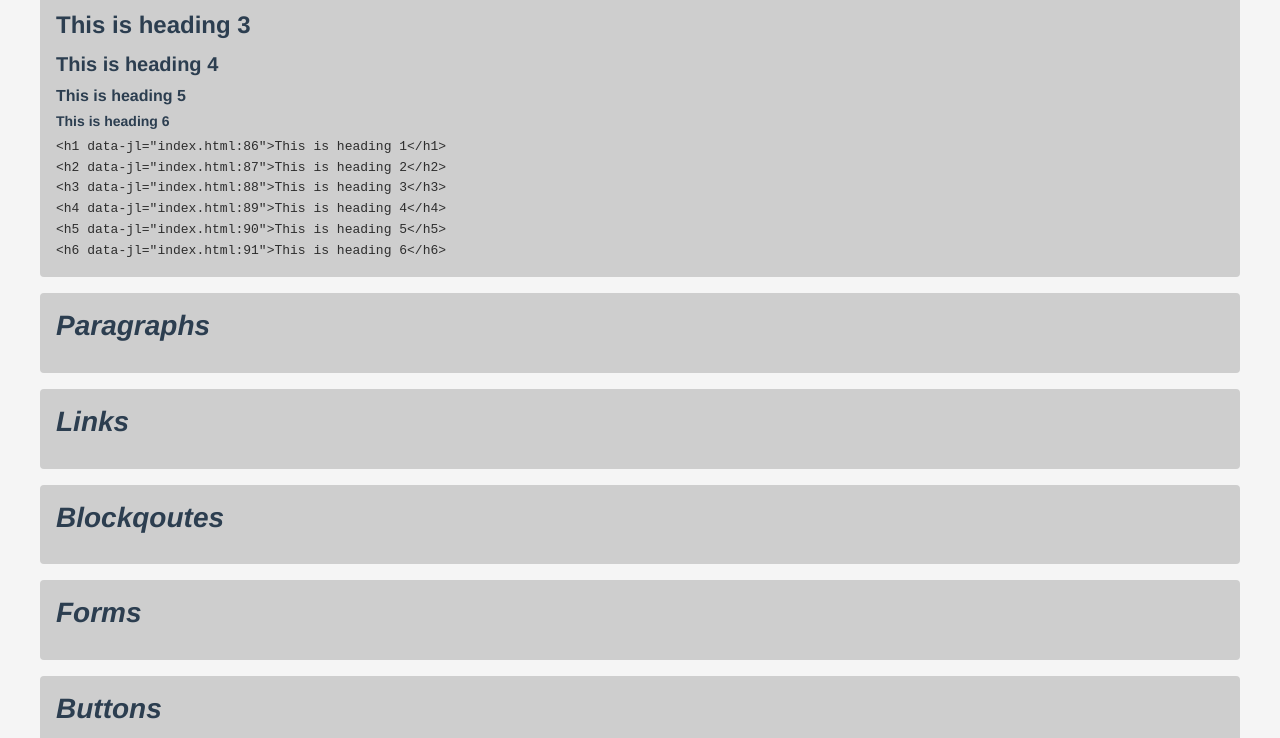
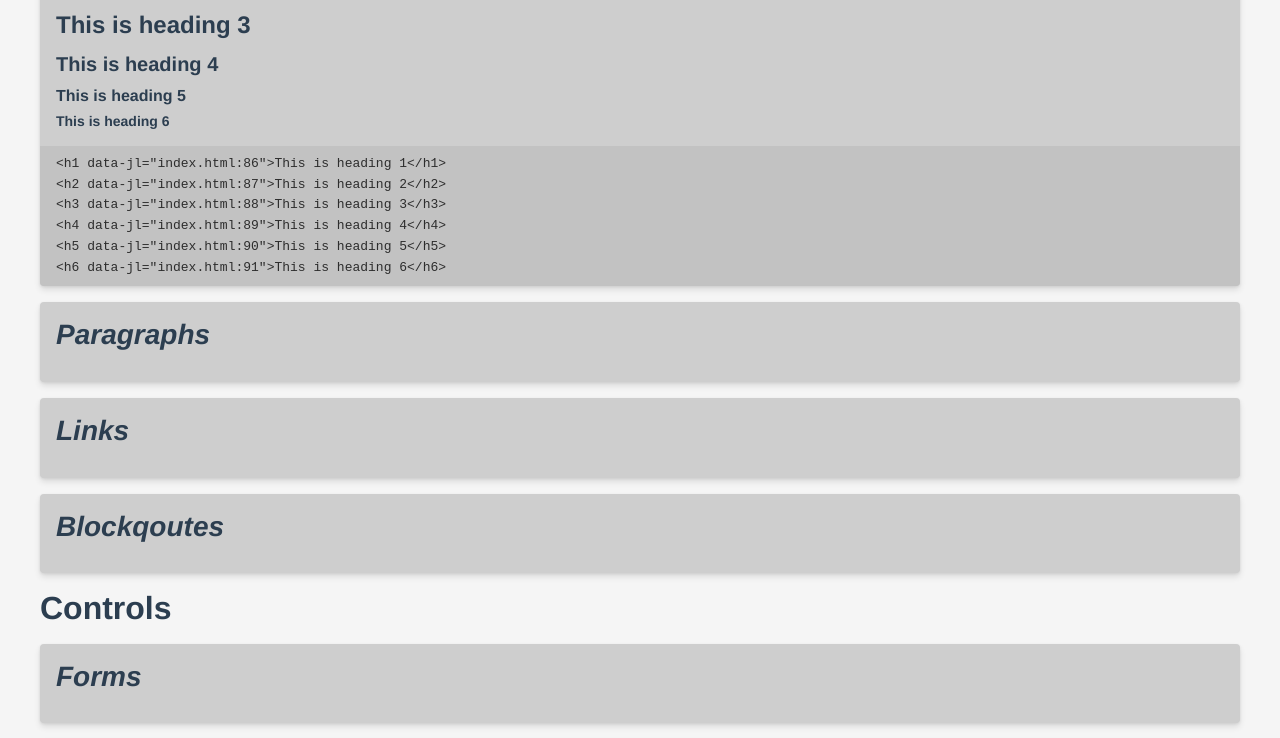
Before and after one commit to 0xkowalskidev/ReCSSet, a plain HTML site: page index.html in a window 1280 px wide. Shown: the part 503-1241 px from the top of the page. Drawn offline with Linux system fonts and the light colour scheme.

Commit message:
Added some basic styles to articles, including box shadows, different background colours, and header and footer styles

```diff
--- a/index.html
+++ b/index.html
@@ -107,6 +107,8 @@
                 </section>
 
                 <section id="controls">
+                        <h1>Controls</h1>
+
                         <article id="forms">
                                 <h2><em>Forms</em></h2>
                         </article>
--- a/reCSSet.css
+++ b/reCSSet.css
@@ -12,7 +12,8 @@
         --secondary-color: light-dark(#2c3e50, #cfd8dc);
         --text-color: light-dark(#2d2d2d, #e0e0e0);
         --background-color: light-dark(#f5f5f5, #121212);
-        --background-card-color: light-dark(color-mix(in srgb, var(--background-color) 80%, hsl(0, 0%, 20%)), color-mix(in srgb, var(--background-color) 80%, hsl(0, 0%, 20%)));
+        --background-primary-card-color: light-dark(color-mix(in srgb, var(--background-color) 80%, hsl(0, 0%, 20%)), color-mix(in srgb, var(--background-color) 80%, hsl(0, 0%, 20%)));
+        --background-secondary-card-color: light-dark(color-mix(in srgb, var(--background-color) 70%, hsl(0, 0%, 30%)), color-mix(in srgb, var(--background-color) 70%, hsl(0, 0%, 30%)));
 
         --font-family: 'Helvetica Neue', Arial, sans-serif;
         --line-height: 1.6;
@@ -20,6 +21,7 @@
         --transition-duration: 0.3s;
         --spacing-vertical: 1rem;
         --spacing-horizontal: 1rem;
+        --box-shadow: 0 4px 6px rgba(0, 0, 0, 0.1), 0 1px 3px rgba(0, 0, 0, 0.08);
 }
 
 /* Reset margins, paddings, and box-sizing */
@@ -103,12 +105,31 @@ article {
         margin-bottom: var(--spacing-vertical);
         padding: var(--spacing-vertical, --spacing-horizontal);
         border-radius: var(--border-radius);
-        background-color: var(--background-card-color);
+        background-color: var(--background-primary-card-color);
+        box-shadow: var(--box-shadow);
 }
 
-article>header {}
+article>header,
+article>footer {
+        margin-right: calc(var(--spacing-horizontal) * -1);
+        margin-left: calc(var(--spacing-horizontal) * -1);
+        background-color: var(--background-secondary-card-color);
+        padding: calc(var(--spacing-vertical)*0.5) var(--spacing-horizontal);
+}
 
-article>footer {}
+article>header {
+        margin-top: calc(var(--spacing-vertical) * -1);
+        margin-bottom: var(--spacing-vertical);
+        border-top-right-radius: var(--border-radius);
+        border-top-left-radius: var(--border-radius);
+}
+
+article>footer {
+        margin-top: var(--spacing-vertical);
+        margin-bottom: calc(var(--spacing-vertical) * -1);
+        border-bottom-right-radius: var(--border-radius);
+        border-bottom-left-radius: var(--border-radius);
+}
 
 
 /* -------------------------------
@@ -152,9 +173,7 @@ h6 {
 }
 
 /* Paragraphs */
-p {
-        margin-bottom: 1em;
-}
+p {}
 
 /* Links */
 a {
```
